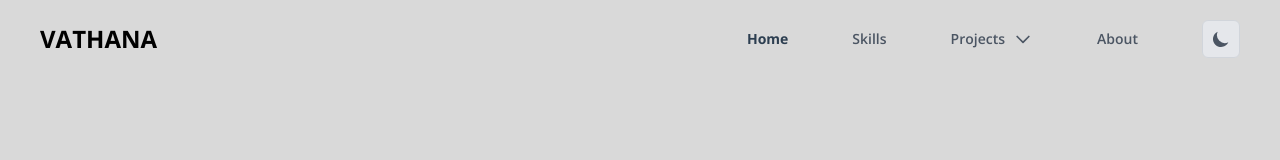
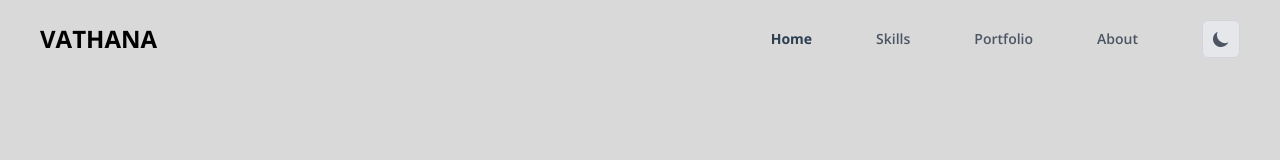
Before and after one commit to Yeansovanvathana/Portfolio_V2, a Next.js app: page / in a window 1280 px wide. Shown: the top 160 px of the page. Built offline with nearby package versions, Linux system fonts and the light colour scheme.

Commit message:
modify experience

```diff
--- a/components/About.jsx
+++ b/components/About.jsx
@@ -31,7 +31,7 @@ export const About = () => {
                 value the insights gained from collaborating with others.
               </p>
               <p className="text-sm md:text-base">
-                With 2.5 years of experience as a software developer, I have
+                With 3 years of experience as a software developer, I have
                 gained extensive experience in development, I am confident in my
                 ability to work collaboratively or independently to achieve
                 project goals.
--- a/components/Navbar.jsx
+++ b/components/Navbar.jsx
@@ -101,17 +101,17 @@ export const Navbar = ({ isTopOfPage, selectedPage, setSelectedPage }) => {
               selectedPage={selectedPage}
               setSelectedPage={setSelectedPage}
             />
-            {/* <Link
-              page="Skills"
-              selectedPage={selectedPage}
-              setSelectedPage={setSelectedPage}
-            /> */}
             <Link
               page="Skills"
               selectedPage={selectedPage}
               setSelectedPage={setSelectedPage}
             />
-            <div className="relative">
+            <Link
+              page="Portfolio"
+              selectedPage={selectedPage}
+              setSelectedPage={setSelectedPage}
+            />
+            {/* <div className="relative">
               <button
                 type="button"
                 className={`${
@@ -157,7 +157,7 @@ export const Navbar = ({ isTopOfPage, selectedPage, setSelectedPage }) => {
                   </div>
                 </div>
               )}
-            </div>
+            </div> */}
 
             <Link
               page="About"
@@ -200,13 +200,13 @@ export const Navbar = ({ isTopOfPage, selectedPage, setSelectedPage }) => {
               selectedPage={selectedPage}
               setSelectedPage={setSelectedPage}
             />
-            <Link
+            {/* <Link
               page="Design"
               selectedPage={selectedPage}
               setSelectedPage={setSelectedPage}
-            />
+            /> */}
             <Link
-              page="Experience"
+              page="Portfolio"
               selectedPage={selectedPage}
               setSelectedPage={setSelectedPage}
             />
--- a/components/Project.jsx
+++ b/components/Project.jsx
@@ -13,7 +13,7 @@ export const Project = () => {
 
   return (
     <section
-      id="experience"
+      id="portfolio"
       className="lg:h-full flex justify-center items-center "
     >
       <div className="max-w-screen-xl mx-auto lg:px-20 w-full mt-20">
@@ -157,14 +157,14 @@ export const Project = () => {
                           </button>
                         )}
 
-                        <button
+                        {/* <button
                           className="bg-secondary-200 shadow text-white drop-shadow-sm p-2 rounded-lg text-sm font-semibold"
                           onClick={() => {
                             window.open(data.github, "_blank");
                           }}
                         >
                           {data.github_status}
-                        </button>
+                        </button> */}
                       </div>
                     </div>
                   </motion.div>
--- a/pages/index.js
+++ b/pages/index.js
@@ -67,7 +67,7 @@ export default function Home() {
         </motion.div>
       </div>
 
-      <div className="">
+      {/* <div className="">
         <motion.div
           margin="0 0 -200px 0"
           amount="all"
@@ -75,13 +75,13 @@ export default function Home() {
         >
           <Design />
         </motion.div>
-      </div>
+      </div> */}
 
       <div className="">
         <motion.div
           margin="0 0 -200px 0"
           amount="all"
-          onViewportEnter={() => setSelectedPage("experience")}
+          onViewportEnter={() => setSelectedPage("portfolio")}
         >
           <Project />
         </motion.div>
--- a/utils/Experience.js
+++ b/utils/Experience.js
@@ -4,7 +4,6 @@ export const Exp = [
     project: "AI Recommender Hub",
     img: "/Icons/BirdInitiation.png",
     project_description: "Unlock the Potential of AI with Our Top Picks.",
-
     job_level: "Junior Level",
     Type: "Personal Project",
     Company: "Personal Project",
```
Also changed, not shown: 1 other file (tests, documents, lock files or other folders).
